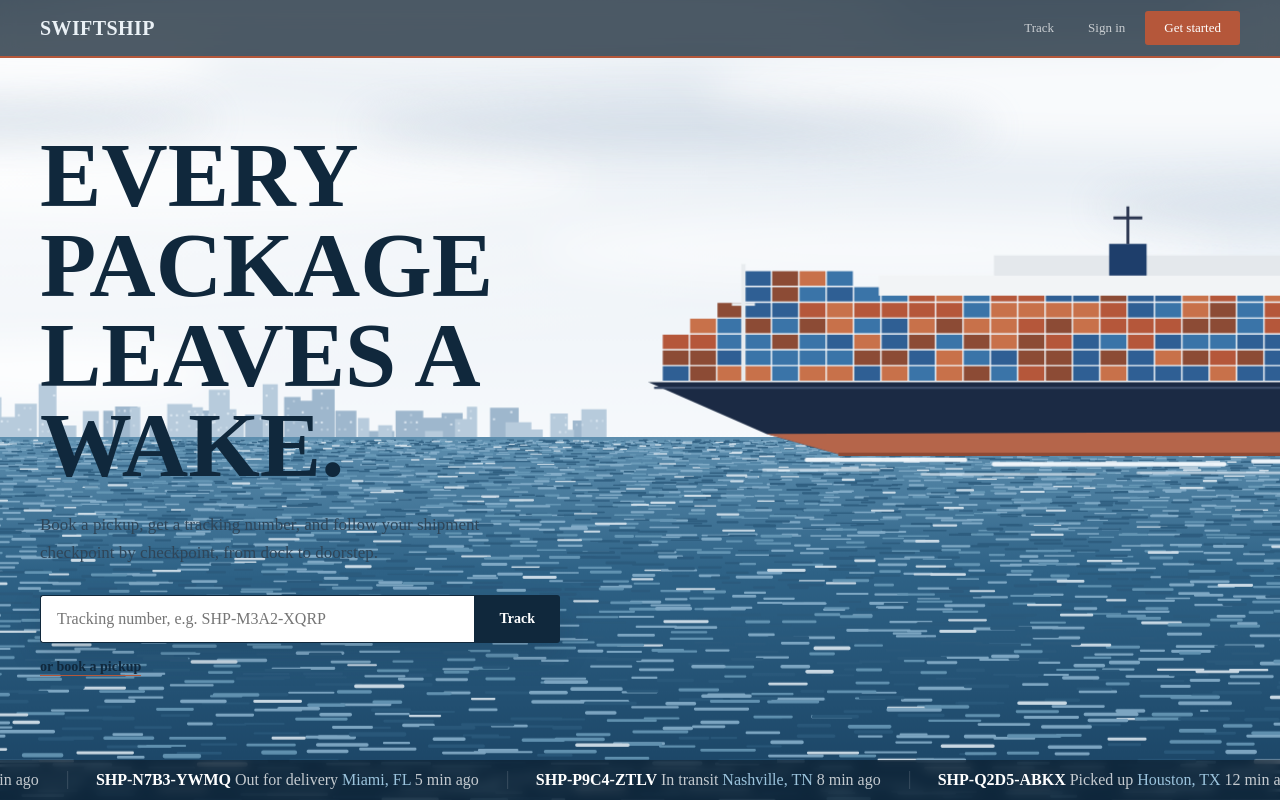
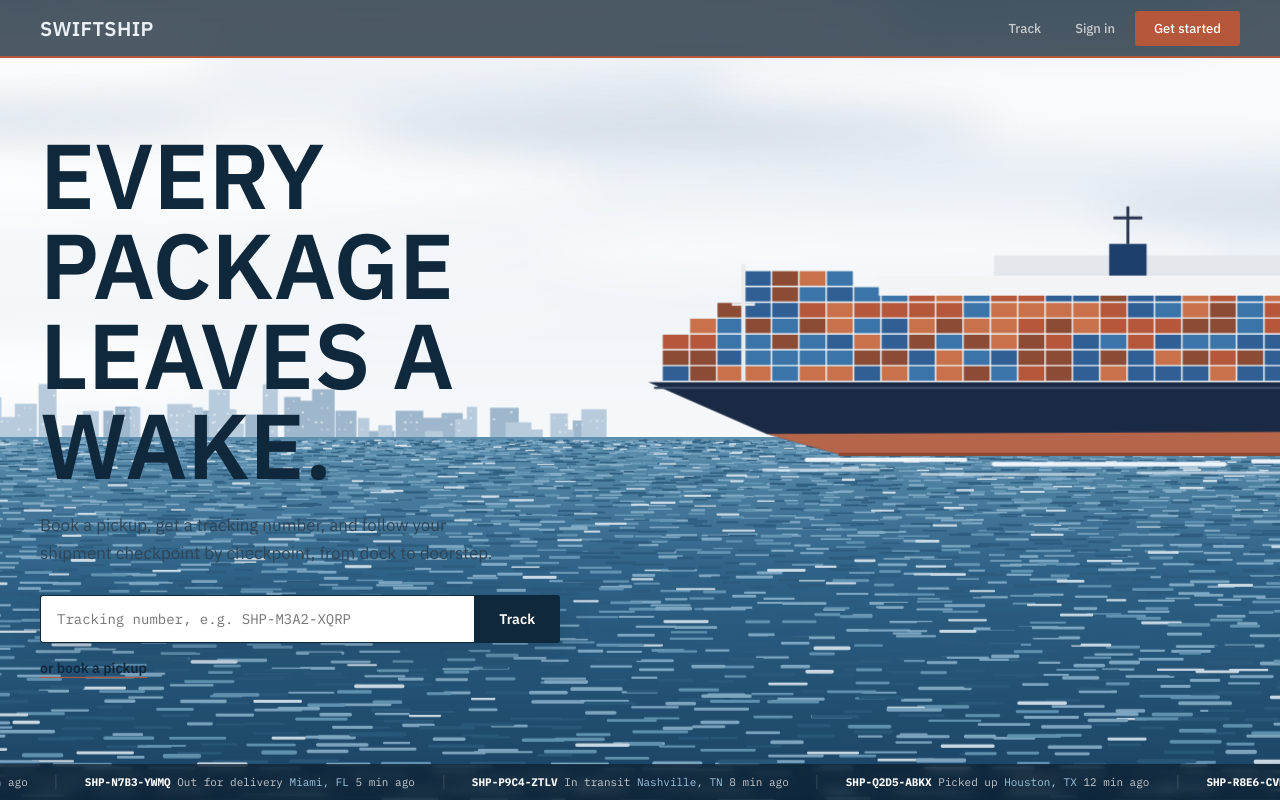
Before and after one commit to hvriza39-rgb/Shipping, a Next.js app: page / in a window 1280 px wide. Shown: the top 800 px of the page. Built offline with nearby package versions, Linux system fonts and the light colour scheme.

Commit message:
Update globals.css

```diff
--- a/app/globals.css
+++ b/app/globals.css
@@ -1,8 +1,11 @@
 /* ─── Design Tokens ─────────────────────────────── */
-::root {
+:root {
   --font-display: "Big Shoulders Display Variable";
   --font-body: "IBM Plex Sans";
   --font-mono: "IBM Plex Mono";
+  --font-syne: "Syne";
+  --font-inter: "Inter";
+
 
   /* Brand — route red replaces the old blue */
   --color-primary:        #B23A2E;
```
